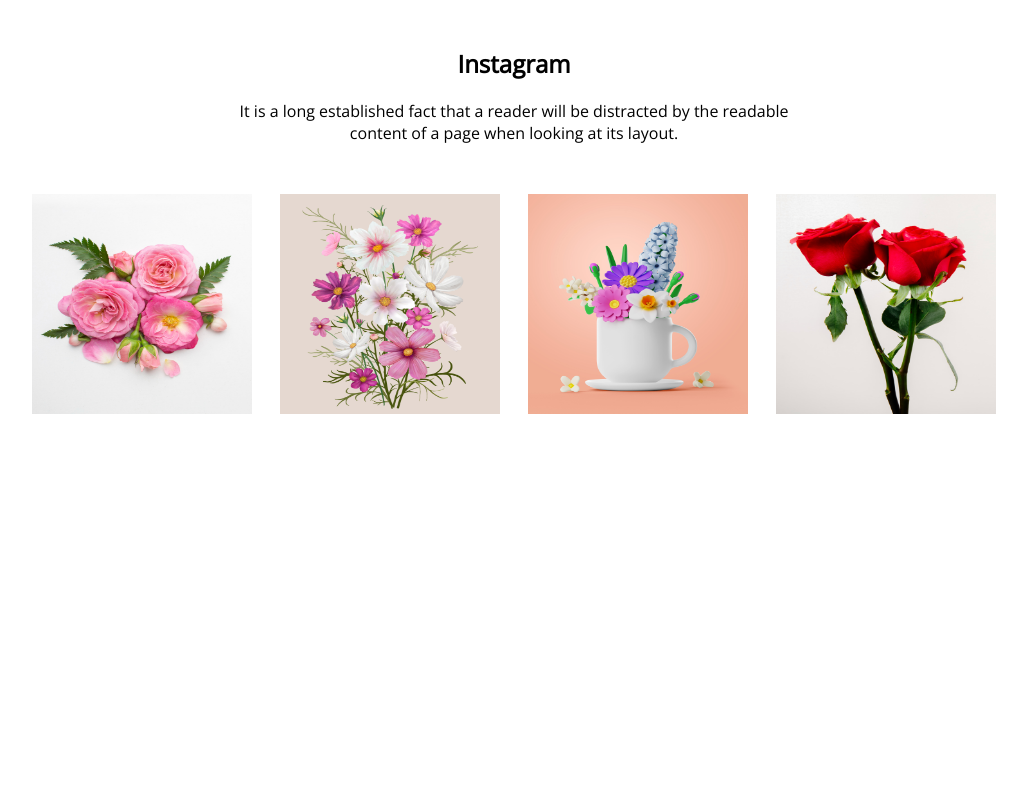
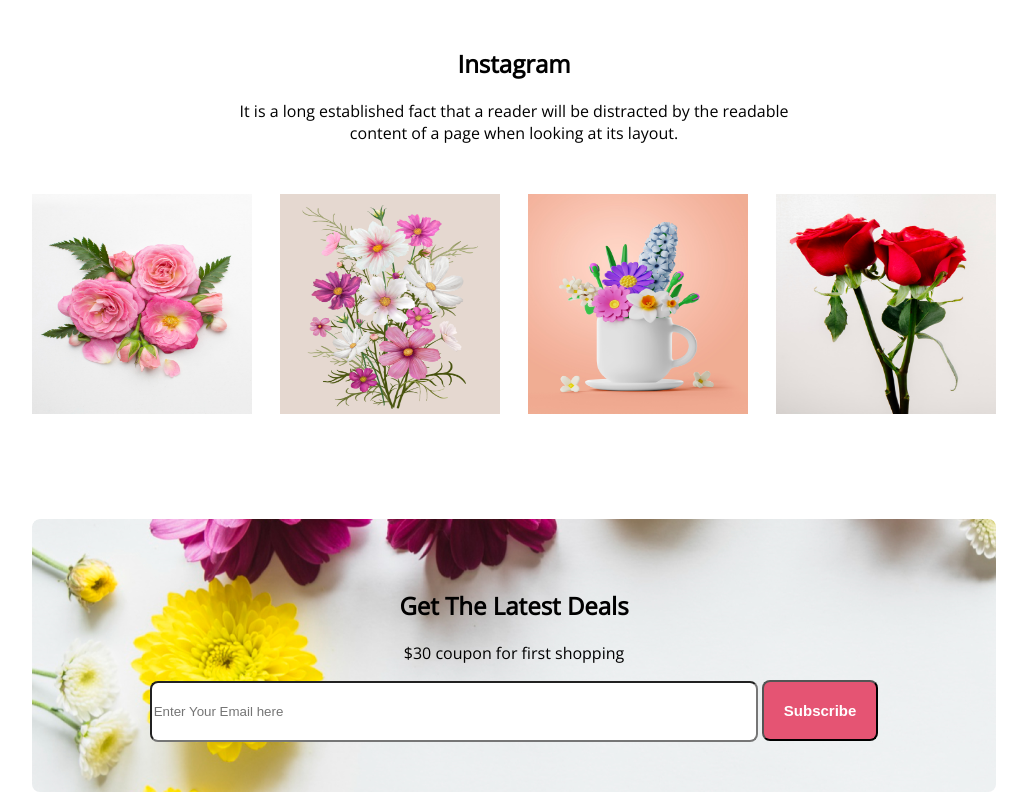
Before and after one commit to Khairulhasan111/flower-assignment, a plain HTML site: page index.html in a window 1280 px wide. Shown: the part 2527-3327 px from the top of the page, without its empty margins (126-1153 px from the left). Before the commit the page ends 2954 px from the top, so only its background shows below. Drawn offline with nearby package versions, Linux system fonts and the light colour scheme.

Commit message:
submit section added

```diff
--- a/index.html
+++ b/index.html
@@ -163,6 +163,26 @@
         </section>
 
 
+
+
+        <section>
+
+            <div class="submit-section">
+
+                <h2>Get The Latest Deals</h2>
+                <p>$30 coupon for first shopping</p>
+
+                <label for="submit">
+                    <input class="input-primary" type="email" id="submit" placeholder="Enter Your Email here">
+                    <button class="btn-primary">Subscribe</button>
+                </label>
+
+            </div>
+
+
+        </section>
+
+
     </main>
 
 
--- a/styles/style.css
+++ b/styles/style.css
@@ -172,3 +172,24 @@ body {
     width: 220px;
     height: 220px;
 }
+
+
+
+/* submit section */
+
+.submit-section {
+    text-align: center;
+    background-image: url('/Flower\ Asset/Rectangle 9.png');
+    margin-right: 150px;
+    margin-left: 150px;
+    margin-top: 100px;
+    padding: 50px;
+    border-radius: 8px;
+}
+
+.input-primary {
+    width: 600px;
+    height: 55px;
+    border-radius: 8px;
+    background: #FFF;
+}
```
